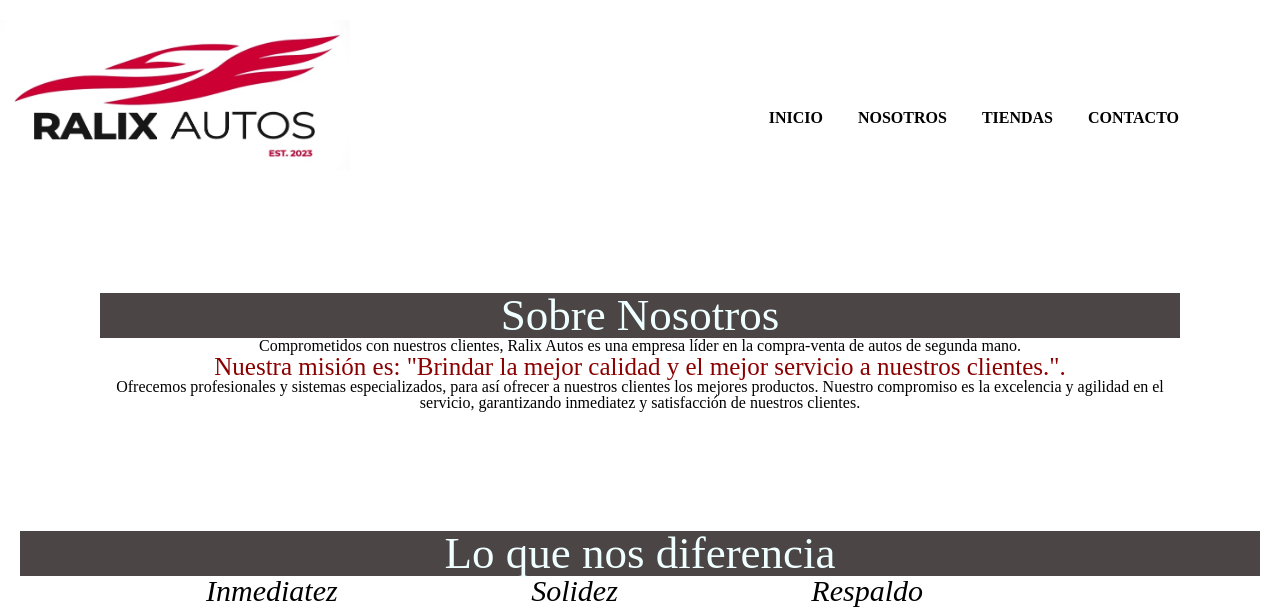
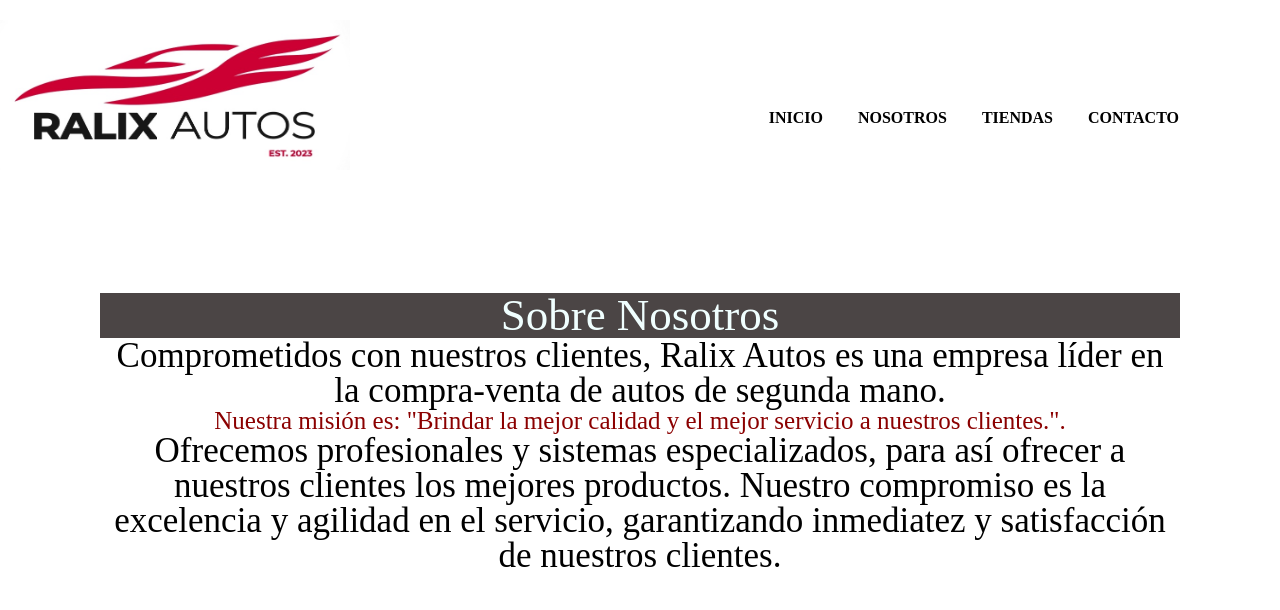
Before and after one commit to JeanRodriguezQ/jeanrodriguezq.github.io, a plain HTML site: page nosotros.html in a window 1280 px wide. Shown: the top 610 px of the page. Drawn offline with Linux system fonts and the light colour scheme.

Commit message:
Update nosotros.css

```diff
--- a/nosotros.css
+++ b/nosotros.css
@@ -61,6 +61,7 @@ img{
 
 p{
     text-align: center;
+    font-size: 35px
 }
 
 #mision{
```
